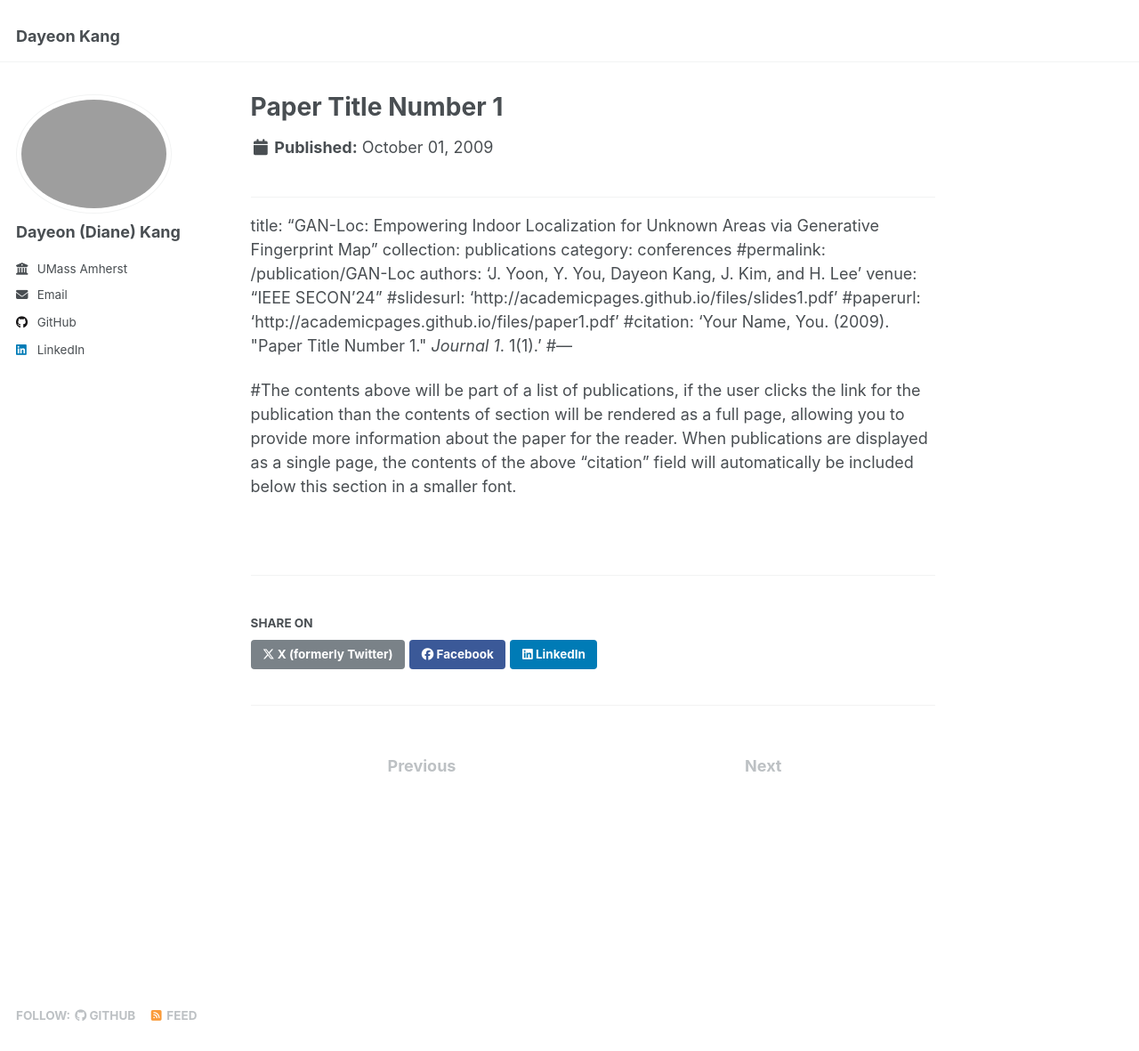
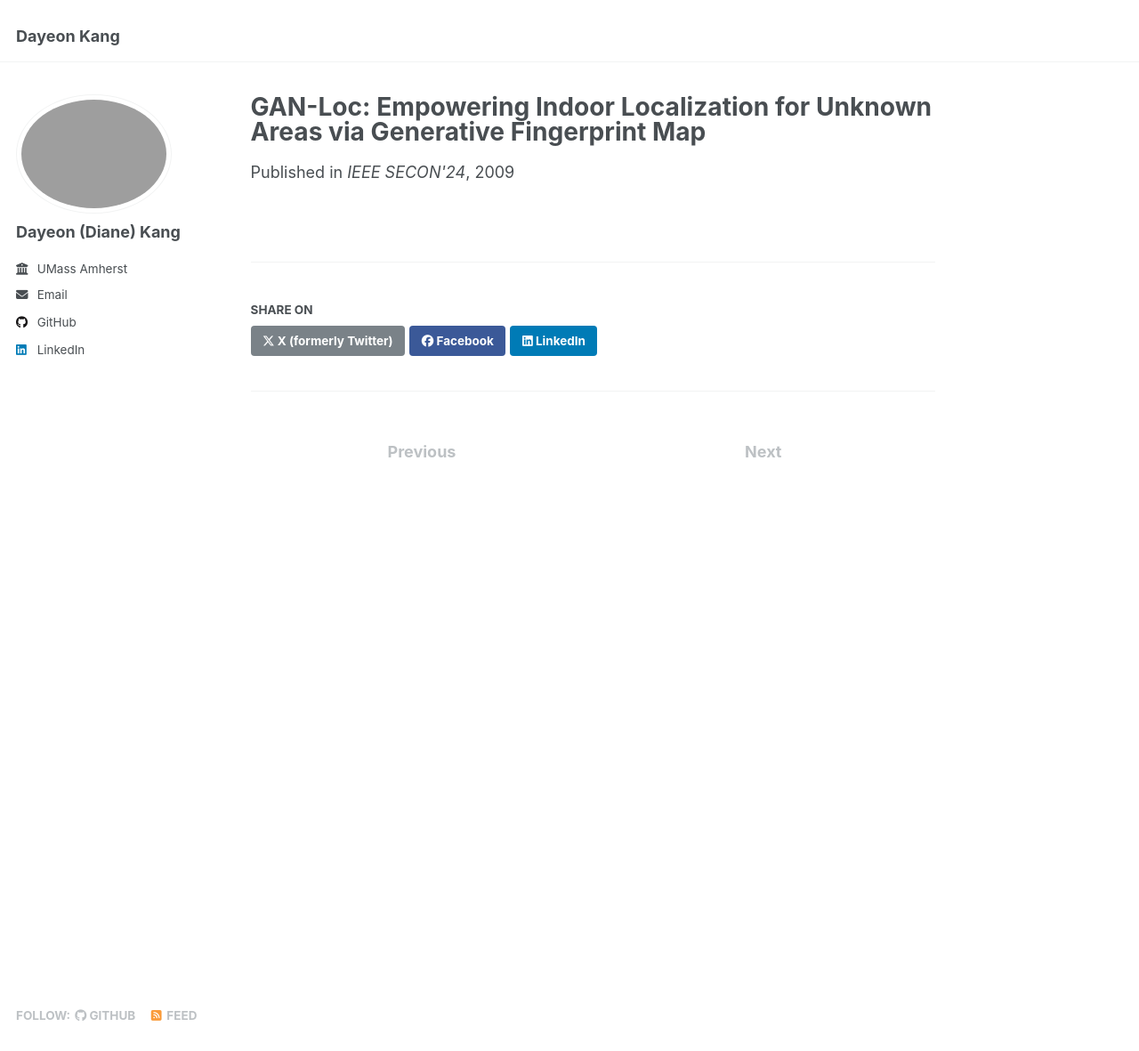
Before and after one commit to DayeonKang99/DayeonKang99.github.io, a Jekyll site: the page built from _publications/2009-10-01-paper-title-number-1.md, in a window 1280 px wide and 1181 px high. Shown: the whole window at 89% size. Built offline with Jekyll 4.4.1, drawn with Linux system fonts in a browser that asks for light colours.

Commit message:
fix publications

```diff
--- a/_publications/2009-10-01-paper-title-number-1.md
+++ b/_publications/2009-10-01-paper-title-number-1.md
@@ -2,12 +2,6 @@
 title: "GAN-Loc: Empowering Indoor Localization for Unknown Areas via Generative Fingerprint Map"
 collection: publications
 category: conferences
-#permalink: /publication/GAN-Loc
 authors: 'J. Yoon, Y. You, Dayeon Kang, J. Kim, and H. Lee'
 venue: "IEEE SECON'24"
-#slidesurl: 'http://academicpages.github.io/files/slides1.pdf'
-#paperurl: 'http://academicpages.github.io/files/paper1.pdf'
-#citation: 'Your Name, You. (2009). &quot;Paper Title Number 1.&quot; <i>Journal 1</i>. 1(1).'
-#---
-
-#The contents above will be part of a list of publications, if the user clicks the link for the publication than the contents of section will be rendered as a full page, allowing you to provide more information about the paper for the reader. When publications are displayed as a single page, the contents of the above "citation" field will automatically be included below this section in a smaller font.
+---
```
Also changed, not shown: _includes/archive-single.html (+20 -10 lines), _publications/2010-10-01-paper-title-number-2.md (+1 -7 lines).
